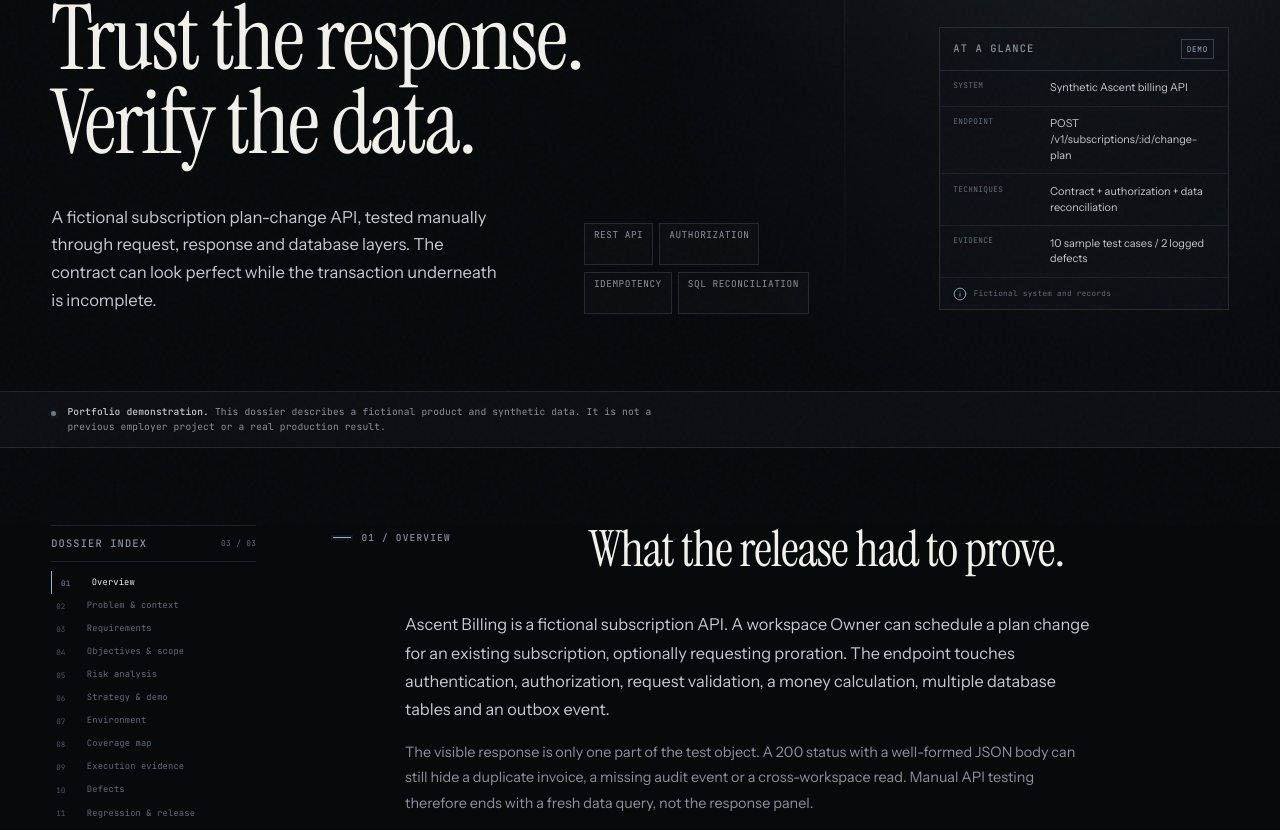
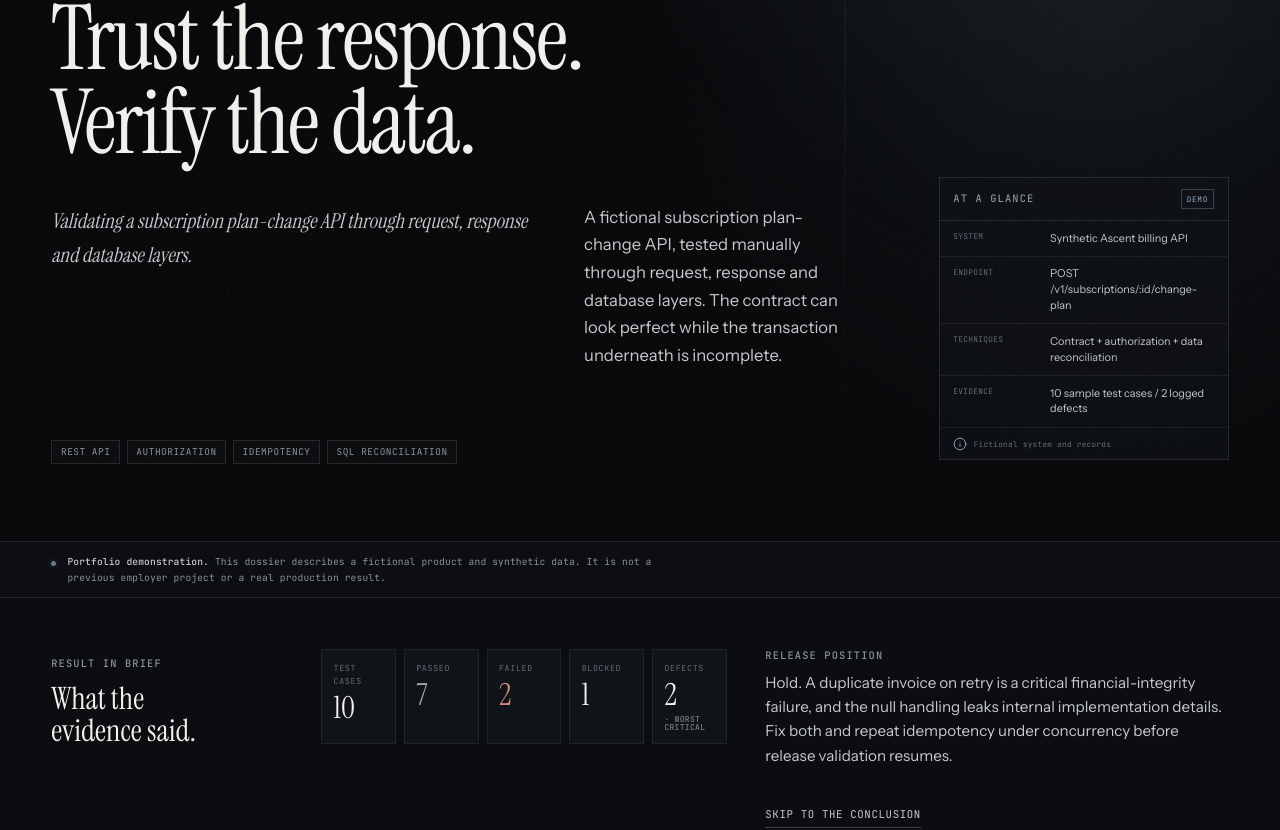
Before and after one commit to Mahmud9248/qa-portfolio, a React (Vite) app: page /case-studies/api-data-validation in a window 1280 px wide. Shown: the part 275-1105 px from the top of the page. Built offline with nearby package versions, Linux system fonts and the light colour scheme.

Commit message:
Case studies: plain-English subtitle, Result in brief, reading progress

```diff
--- a/src/pages/CaseStudyDetailPage.tsx
+++ b/src/pages/CaseStudyDetailPage.tsx
@@ -1,5 +1,6 @@
 import { useMemo } from 'react';
 import { Link, useParams } from 'react-router-dom';
+import { motion, useReducedMotion, useScroll, useSpring } from 'motion/react';
 import {
   ArrowLeft,
   ArrowUpRight,
@@ -41,6 +42,50 @@ const CASE_SECTION_IDS = [
   'conclusion',
   'related',
 ];
+
+/** Plain-English line under each poetic dossier title, so a skimming reader knows the subject at once. */
+const plainSubtitle: Record<string, string> = {
+  'financial-validation': 'Testing tier, fee and early-closure rules on a fictional savings-account statement engine.',
+  'saas-regression-testing': 'Regression-testing a workspace seats-and-roles change on a fictional SaaS product.',
+  'api-data-validation': 'Validating a subscription plan-change API through request, response and database layers.',
+};
+
+const SEVERITY_ORDER = ['Critical', 'High', 'Medium', 'Low'];
+
+function ResultInBrief({ study }: { study: CaseStudy }) {
+  const count = (status: string) => study.testCases.filter((t) => t.status === status).length;
+  const worst = SEVERITY_ORDER.find((sev) => study.defects.some((d) => d.severity === sev));
+  const decision = study.regression.releaseDecision.replace(/^In this fictional release scenario,\s*/i, '');
+  return (
+    <section className="result-brief" aria-labelledby="result-brief-title">
+      <div className="shell result-brief__inner">
+        <div className="result-brief__head">
+          <span className="mono-label">Result in brief</span>
+          <h2 id="result-brief-title">What the evidence said.</h2>
+        </div>
+        <dl className="result-brief__stats">
+          <div><dt>Test cases</dt><dd>{study.testCases.length}</dd></div>
+          <div><dt>Passed</dt><dd className="is-pass">{count('Passed')}</dd></div>
+          <div><dt>Failed</dt><dd className="is-fail">{count('Failed')}</dd></div>
+          <div><dt>Blocked</dt><dd>{count('Blocked')}</dd></div>
+          <div><dt>Defects</dt><dd>{study.defects.length}{worst ? <small> · worst {worst}</small> : null}</dd></div>
+        </dl>
+        <p className="result-brief__decision">
+          <span className="mono-label">Release position</span>
+          {decision.charAt(0).toUpperCase() + decision.slice(1)}
+        </p>
+        <a href="#conclusion" className="text-link result-brief__jump">Skip to the conclusion</a>
+      </div>
+    </section>
+  );
+}
+
+function ReadingProgress() {
+  const reduce = useReducedMotion();
+  const { scrollYProgress } = useScroll();
+  const scaleX = useSpring(scrollYProgress, { stiffness: 140, damping: 28, mass: 0.3 });
+  return <motion.div className="reading-progress" style={{ scaleX: reduce ? scrollYProgress : scaleX }} aria-hidden="true" />;
+}
 
 const sectionLabels: { id: string; label: string }[] = [
   { id: 'overview', label: 'Overview' },
@@ -123,12 +168,14 @@ export function CaseStudyDetailPage() {
 
   return (
     <>
+      <ReadingProgress />
       <PageHero
         index={`Case ${study.number}`}
         eyebrow={`${study.domain} / Demo dossier`}
         title={study.title}
         intro={
           <>
+            <p className="dossier-plain">{plainSubtitle[study.slug]}</p>
             <p>{study.intro}</p>
             <ul className="tag-list dossier-tags" aria-label="Case study techniques">
               {study.tags.map((tag) => <li key={tag}>{tag}</li>)}
@@ -167,6 +214,8 @@ export function CaseStudyDetailPage() {
           </p>
         </div>
       </div>
+
+      <ResultInBrief study={study} />
 
       <div className="dossier-shell shell">
         <aside className="dossier-toc" aria-label="On this page">
--- a/src/styles/ui-2026.css
+++ b/src/styles/ui-2026.css
@@ -225,3 +225,46 @@
 .cmdk__notice { margin-left: auto; color: var(--success); }
 @media (max-width: 1040px) { .header-search { display: none; } }
 @media (prefers-reduced-motion: reduce) { .cmdk[open] { animation: none; } .site-header__inner { transition: none; } }
+
+/* ---------- case study: plain subtitle, result in brief, reading progress ---------- */
+.dossier-plain {
+  margin-bottom: 0.8rem;
+  color: var(--ink-soft) !important;
+  font-family: var(--font-serif);
+  font-size: clamp(1.15rem, 1.6vw, 1.4rem) !important;
+  font-style: italic;
+  line-height: 1.35;
+}
+.reading-progress {
+  position: fixed;
+  inset: 0 0 auto 0;
+  z-index: 95;
+  height: 2px;
+  background: var(--steel);
+  transform-origin: 0 50%;
+  pointer-events: none;
+}
+.result-brief { padding-block: clamp(2rem, 4vw, 3.2rem); border-bottom: 1px solid var(--line); background: var(--bg-elevated); }
+.result-brief__inner {
+  display: grid;
+  grid-template-columns: minmax(180px, 0.8fr) minmax(0, 1.4fr) minmax(0, 1.6fr);
+  gap: clamp(1.2rem, 3vw, 3rem);
+  align-items: start;
+}
+.result-brief__head h2 { margin-top: 0.5rem; font-family: var(--font-serif); font-size: clamp(1.6rem, 2.4vw, 2.2rem); font-weight: 400; line-height: 1.05; }
+.result-brief__stats { display: grid; grid-template-columns: repeat(5, minmax(0, 1fr)); gap: 0.5rem; margin: 0; }
+.result-brief__stats div { padding: 0.75rem 0.7rem; border: 1px solid var(--line-soft); background: var(--bg-panel); }
+.result-brief__stats dt { color: var(--ink-faint); font-family: var(--font-mono); font-size: 0.52rem; letter-spacing: 0.08em; text-transform: uppercase; }
+.result-brief__stats dd { margin: 0.3rem 0 0; color: var(--ink); font-family: var(--font-serif); font-size: 1.9rem; line-height: 1; }
+.result-brief__stats dd small { display: block; margin-top: 0.3rem; color: var(--ink-muted); font-family: var(--font-mono); font-size: 0.5rem; letter-spacing: 0.04em; text-transform: uppercase; }
+.result-brief__stats .is-pass { color: var(--success); }
+.result-brief__stats .is-fail { color: var(--danger); }
+.result-brief__decision { display: grid; gap: 0.5rem; margin: 0; color: var(--ink-soft); font-size: 0.95rem; line-height: 1.6; }
+.result-brief__jump { grid-column: 3; justify-self: start; }
+@media (max-width: 1100px) {
+  .result-brief__inner { grid-template-columns: 1fr; }
+  .result-brief__jump { grid-column: auto; }
+}
+@media (max-width: 560px) {
+  .result-brief__stats { grid-template-columns: repeat(3, minmax(0, 1fr)); }
+}
```
